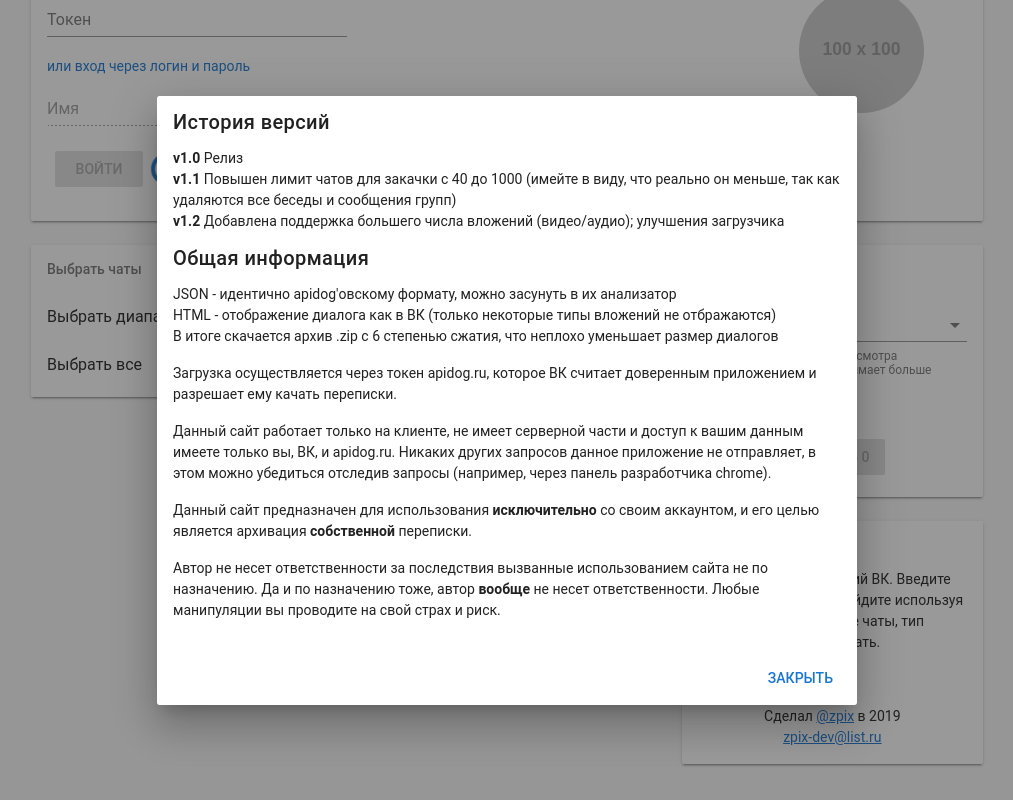
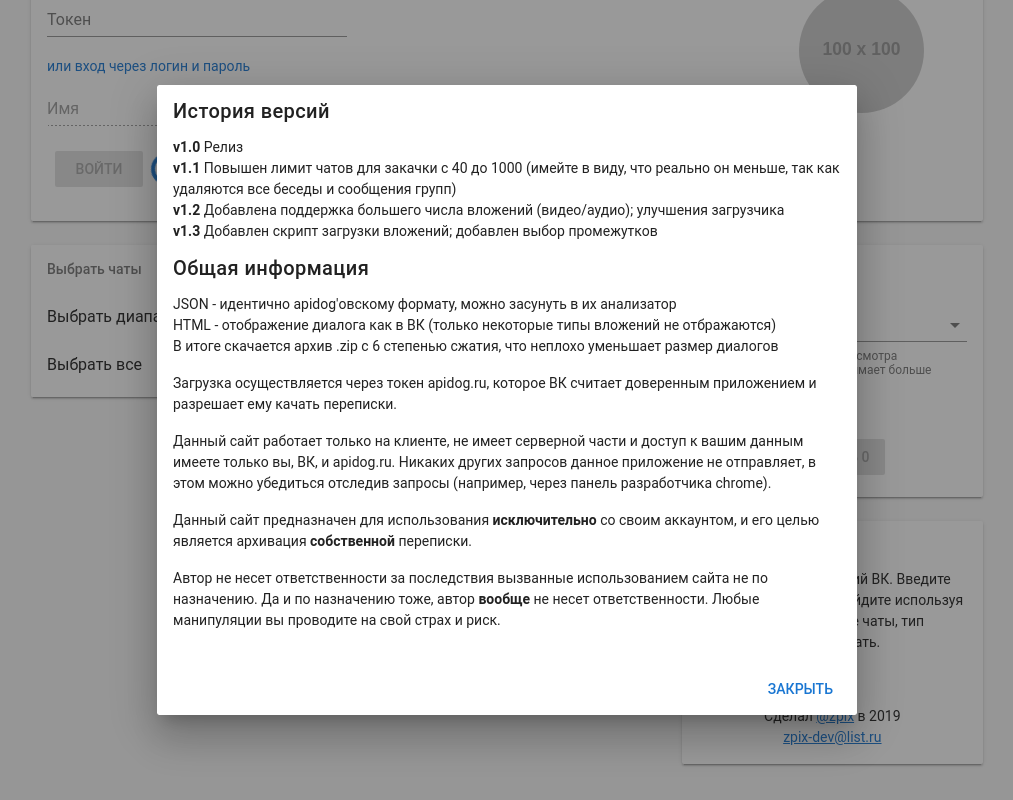
Before and after one commit to zpix1/vk-pm-downloader, a Vue app: page / in a window 1280 px wide. Both pictures are taken after a click on the link "Больше информации". Shown: the part 143-943 px from the top of the page, without its empty margins (133-1146 px from the left). Built offline with nearby package versions, Linux system fonts and the light colour scheme.

Commit message:
Small changes

```diff
--- a/src/components/About.vue
+++ b/src/components/About.vue
@@ -8,6 +8,7 @@
             <b>v1.0</b> Релиз <br>
             <b>v1.1</b> Повышен лимит чатов для закачки с 40 до 1000 (имейте в виду, что реально он меньше, так как удаляются все беседы и сообщения групп) <br>
             <b>v1.2</b> Добавлена поддержка большего числа вложений (видео/аудио); улучшения загрузчика <br>
+            <b>v1.3</b> Добавлен скрипт загрузки вложений; добавлен выбор промежутков <br>
           </p>
           <!-- <p class="title">Возможные проблемы</p>
           <p>Проблемы сети - скорее вс</p> -->
```
